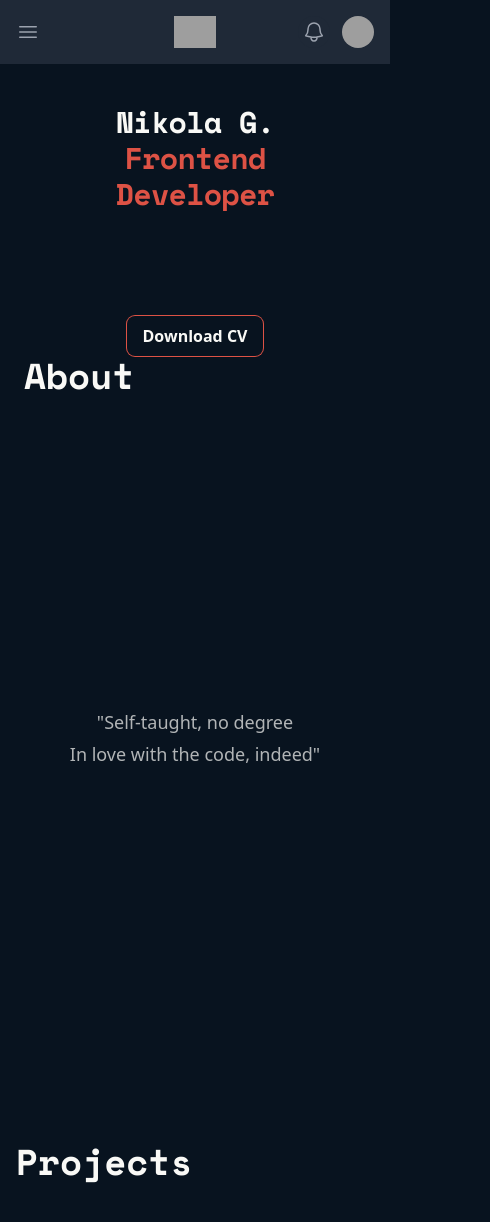
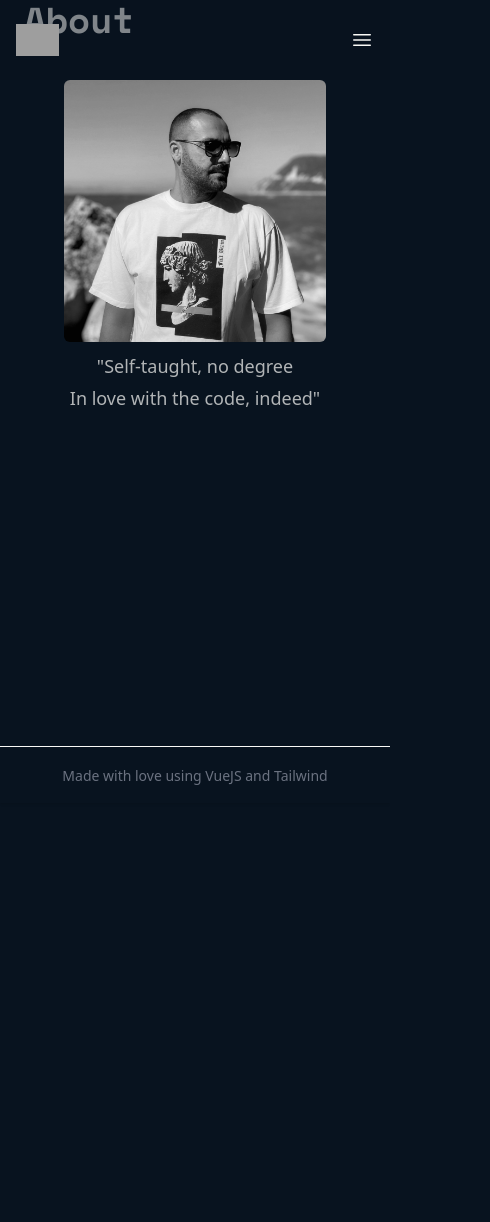
Before and after one commit to nikolagp/nikolag-portfolio, a Vue app: page /about in a window 390 px wide. Shown: the top 1222 px of the page, 490 px wide, since content can reach past the window. After the commit the page ends 844 px from the top, so only its background shows below. Built offline with nearby package versions, Linux system fonts and the light colour scheme; grey boxes are pictures that could not be loaded.

Commit message:
mob menu test

```diff
--- a/src/App.vue
+++ b/src/App.vue
@@ -1,6 +1,6 @@
 <template v-cloak>
   <div>
-    <!-- <AppNavbar /> -->
+    <AppNavbar />
     <!-- <NewNavbar /> -->
     <router-view />
     <AppFooter />
--- a/src/components/AppAbout.vue
+++ b/src/components/AppAbout.vue
@@ -1,6 +1,5 @@
 <template>
-  <section id="about">
-    <div class="text-clrSecondary sm:py-32 lg:py-30">
+  <section id="about" class="text-clrSecondary sm:py-32 lg:py-30 page">
     <div class="px-6 mx-auto max-w-7xl lg:px-8">
       <h2 class="text-4xl font-bold text-left text-clrSecondary md:text-left">
         About
@@ -20,9 +19,9 @@
         >
           <p class="max-w-2xl mx-auto leading-8 text-clrSecondary">
             Hi, I’m Nikola. Frontend developer - self-taught. Eager to explore
-              the nature, my open mind and the new technologies. Passionate
-              about philosophy, art and spirituality. My tech stack in short
-              includes: JavaScript, VueJS and WordPress.
+            the nature, my open mind and the new technologies. Passionate about
+            philosophy, art and spirituality. My tech stack in short includes:
+            JavaScript, VueJS and WordPress.
           </p>
           <br />
           <button
@@ -35,28 +34,28 @@
           <Transition name="slide-fade">
             <div v-show="readMore">
               <p class="max-w-2xl mx-auto leading-8 text-clrSecondary">
-                  I was writing poetry and studied music in high school.
-                  Continued with social sciences obtaining MA in International
-                  law, but felt in love with philosophy. Founded an NGO, moved
-                  to the capital to work for another NGO where I scratched the
-                  surface of the tech-world with WordPress. <br />
-                  So, I quit my job, get back in my hometown and found remote
-                  one - editing and publishing posts on WordPress for digital
-                  media company. The job was easy and repeatable so I started
+                I was writing poetry and studied music in high school. Continued
+                with social sciences obtaining MA in International law, but felt
+                in love with philosophy. Founded an NGO, moved to the capital to
+                work for another NGO where I scratched the surface of the
+                tech-world with WordPress. <br />
+                So, I quit my job, get back in my hometown and found remote one
+                - editing and publishing posts on WordPress for digital media
+                company. The job was easy and repeatable so I started
                 freelancing after I was done with the daily tasks, creating
                 WordPress websites for friend and clients. While working with
                 it, besides the web development knowledge I gained, I learned
-                  CSS and met JavaScript. Right before the pandemic I enrolled
-                  on a three-months course for Frontend development and than
-                  pandemic happened. I continued with studying, but at the
-                  beginning it was like a hobby. I knew that something should
-                  disturb my comfort zone to dive deeply. <br />
-                  The new decission was made. I stopped accepting new WP
-                  projects, bought a 60 hours course for Vanilla JavaScript and
-                  started leaning every day. After that I bought another one, 20
-                  hours course for VueJS and among the other projects, I was
-                  working on this portfolio website. I’m glad I climbed these
-                  steps so far by now. Won’t stop for sure!
+                CSS and met JavaScript. Right before the pandemic I enrolled on
+                a three-months course for Frontend development and than pandemic
+                happened. I continued with studying, but at the beginning it was
+                like a hobby. I knew that something should disturb my comfort
+                zone to dive deeply. <br />
+                The new decission was made. I stopped accepting new WP projects,
+                bought a 60 hours course for Vanilla JavaScript and started
+                leaning every day. After that I bought another one, 20 hours
+                course for VueJS and among the other projects, I was working on
+                this portfolio website. I’m glad I climbed these steps so far by
+                now. Won’t stop for sure!
               </p>
               <button @click="readMore = !readMore" class="text-clrAccent">
                 <u>Hide it, please</u>
@@ -83,7 +82,6 @@
             "Self-taught, no degree<br />
             In love with the code, indeed"
           </p>
-          </div>
         </div>
       </div>
     </div>
--- a/src/components/AppHeader.vue
+++ b/src/components/AppHeader.vue
@@ -1,8 +1,6 @@
 <template>
-  <section>
-    <div
-      class="relative flex flex-col justify-center px-6 sm:py-20 md:h-screen lg:px-6"
-    >
+  <section class="page">
+    <div class="relative flex flex-col justify-center h-screen px-6 lg:px-6">
       <!-- class="flex flex-col justify-between pt-20 pb-32 mx-auto align-bottom sm:pt-48 sm:pb-40" -->
       <div class="flex flex-col gap-8 justify-evenly">
         <h1
--- a/src/components/AppNavbar.vue
+++ b/src/components/AppNavbar.vue
@@ -26,19 +26,16 @@
             </PopoverButton>
           </div>
           <PopoverGroup as="nav" class="hidden space-x-10 md:flex">
-            <a
-              href="/#about"
-              class="text-base font-medium hover:text-clrAccent"
-            >
+            <a href="#about" class="text-base font-medium hover:text-clrAccent">
               About</a
             >
             <a
-              href="/#projects"
+              href="#projects"
               class="text-base font-medium hover:text-clrAccent"
               >Work</a
             >
             <a
-              href="/#contact"
+              href="#contact"
               class="text-base font-medium hover:text-clrAccent"
               >Contact</a
             >
@@ -159,6 +156,12 @@ import {
 // import AppButtonEmpty from "./AppButtonEmpty.vue";
 // import AppButtonFull from "./AppButtonFull.vue";
 
+const scroll = window.scrollTo({
+  top: 100,
+  left: 100,
+  behavior: "smooth",
+});
+
 // const scrollPageTo = (navEl) => {
 //   console.log(`#${navEl}`);
 //   let element = document.querySelector(`#${navEl}`);
--- a/src/components/AppProjects.vue
+++ b/src/components/AppProjects.vue
@@ -1,6 +1,5 @@
 <template>
-  <section id="projects">
-    <div class="px-4 mx-auto max-w-7xl sm:px-6 lg:px-8">
+  <section class="px-4 mx-auto max-w-7xl sm:px-6 lg:px-8 page">
     <!-- Project title and list -->
     <div
       class="max-w-2xl py-10 mx-auto sm:py-24 lg:max-w-none hover:border-b-2-clrAccent lg:py-32"
@@ -8,9 +7,7 @@
       <h2 class="text-4xl font-bold text-clrSecondary md:text-left">
         Projects
       </h2>
-        <div
-          class="flex flex-col justify-center md:justify-between md:flex-row"
-        >
+      <div class="flex flex-col justify-center md:justify-between md:flex-row">
         <div class="flex flex-col md:w-1/4 text-clrSecondary">
           <ul
             data-aos="fade-right"
@@ -144,7 +141,6 @@
                 :description="project.description"
                 :href="project.href"
               />
-              </div>
             </div>
           </div>
         </div>
--- a/src/router/index.js
+++ b/src/router/index.js
@@ -3,6 +3,7 @@ import HomeView from "@/views/HomeView.vue";
 import BlogPosts from "@/views/blog/BlogPosts.vue";
 import SinglePost from "@/views/blog/SinglePost.vue";
 import CreateView from "@/views/CreateView.vue";
+import AppAbout from "@/components/AppAbout.vue";
 
 const router = createRouter({
   scrollBehavior() {
@@ -15,6 +16,11 @@ const router = createRouter({
       path: "/",
       name: "home",
       component: HomeView,
+    },
+    {
+      path: "/about",
+      name: "about",
+      component: AppAbout,
     },
     {
       path: "/blog",
--- a/src/views/HomeView.vue
+++ b/src/views/HomeView.vue
@@ -1,8 +1,8 @@
 <template>
-  <NewNavbar />
+  <!-- <NewNavbar /> -->
   <AppHeader />
   <AppAbout />
-  <AppProjects />
+  <AppProjects id="projects" />
   <AppContact />
 </template>
 
@@ -11,7 +11,7 @@ import AppAbout from "@/components/AppAbout.vue";
 import AppProjects from "@/components/AppProjects.vue";
 import AppContact from "@/components/AppContact.vue";
 import AppHeader from "@/components/AppHeader.vue";
-import NewNavbar from "../components/NewNavbar.vue";
+// import NewNavbar from "../components/NewNavbar.vue";
 </script>
 
 <style></style>
```
Also changed, not shown: src/assets/main.css (+11 -0 lines). Lines whose indentation alone changed are shown as unchanged.
